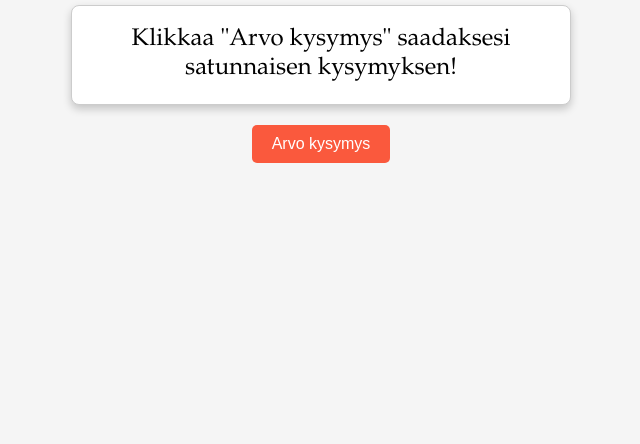
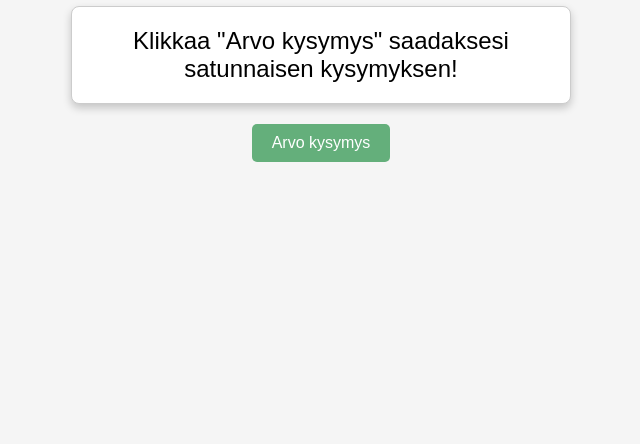
Before and after one commit to herkkuhaarukka/Peli, a plain HTML site: page index.html in a window 1280 px wide. Shown: the part 356-800 px from the top of the page, without its empty margins (319-959 px from the left). Drawn offline with Linux system fonts and the light colour scheme.

Commit message:
Update index.html

```diff
--- a/index.html
+++ b/index.html
@@ -3,10 +3,10 @@
 <head>
     <meta charset="UTF-8">
     <meta name="viewport" content="width=device-width, initial-scale=1.0">
-    <title>Kysymysgeneraattori</title>
+    <title>Kysymyspeli</title>
     <style>
         body {
-            font-family: Garamond, serif;
+            font-family: Arial, sans-serif;
             display: flex;
             justify-content: center;
             align-items: center;
@@ -31,13 +31,13 @@
             padding: 10px 20px;
             font-size: 1rem;
             color: #fff;
-            background-color: #fa593d;
+            background-color: #64af7b;
             border: none;
             border-radius: 5px;
             cursor: pointer;
         }
         button:hover {
-            background-color: #bd5f37;
+            background-color: #69d088;
         }
     </style>
 </head>
```
